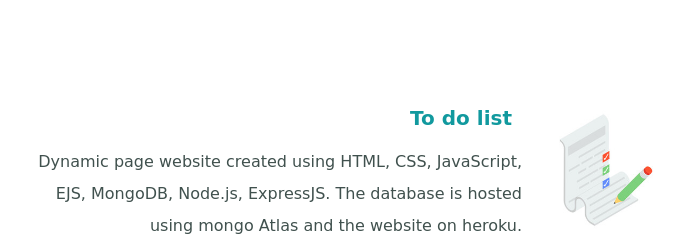
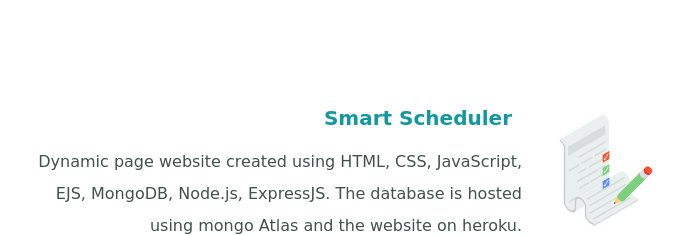
Before and after one commit to shruti0706/My-Personal-SIte-, a plain HTML site: page index.html in a window 1280 px wide. Shown: the part 2818-3054 px from the top of the page, without its empty margins (290-989 px from the left). Drawn offline with Linux system fonts and the light colour scheme; a web font is replaced by a local one.

Commit message:
Update index.html

```diff
--- a/index.html
+++ b/index.html
@@ -67,7 +67,7 @@
       </div>
       <div class="skill-front-row">
         <img class="front" src="images/todo.jpg" alt="image">
-        <a class="project-link" href="https://todolist-0706.herokuapp.com/" target="_blank">To do list</a>
+        <a class="project-link" href="https://todolist-0706.herokuapp.com/" target="_blank">Smart Scheduler</a>
         <p>Dynamic page website created using HTML, CSS, JavaScript, EJS, MongoDB, Node.js, ExpressJS.
           The database is hosted using mongo Atlas and the website on heroku.
         </p>
```
